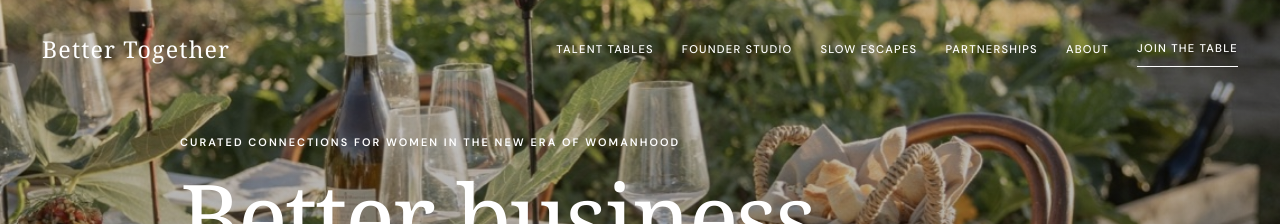
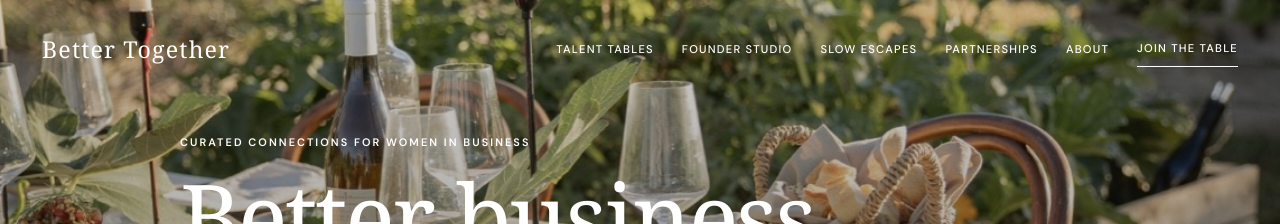
Before and after one commit to Hogestyn/talent-table-wellness, a plain HTML site: page index.html in a window 1280 px wide. Shown: the top 224 px of the page. Drawn offline with Linux system fonts and the light colour scheme; a web font is replaced by a local one.

Commit message:
Restore original V1 hero copy

```diff
--- a/index.html
+++ b/index.html
@@ -25,7 +25,7 @@
     <section class="hero" aria-labelledby="hero-title">
       <img src="/web-resolution/garden-table.jpg" alt="Een lange, zorgvuldig gedekte tafel in een tuin">
       <div class="hero-content wrap">
-        <p class="eyebrow">Curated connections for women in the new era of womanhood</p>
+        <p class="eyebrow">Curated connections for women in business</p>
         <h1 class="serif" id="hero-title">Better business starts with better connections.</h1>
         <div class="hero-intro">
           <p>Better Together brengt ambitieuze vrouwen samen voor goede gesprekken, nieuwe perspectieven en ontmoetingen die ertoe doen.</p>
```
